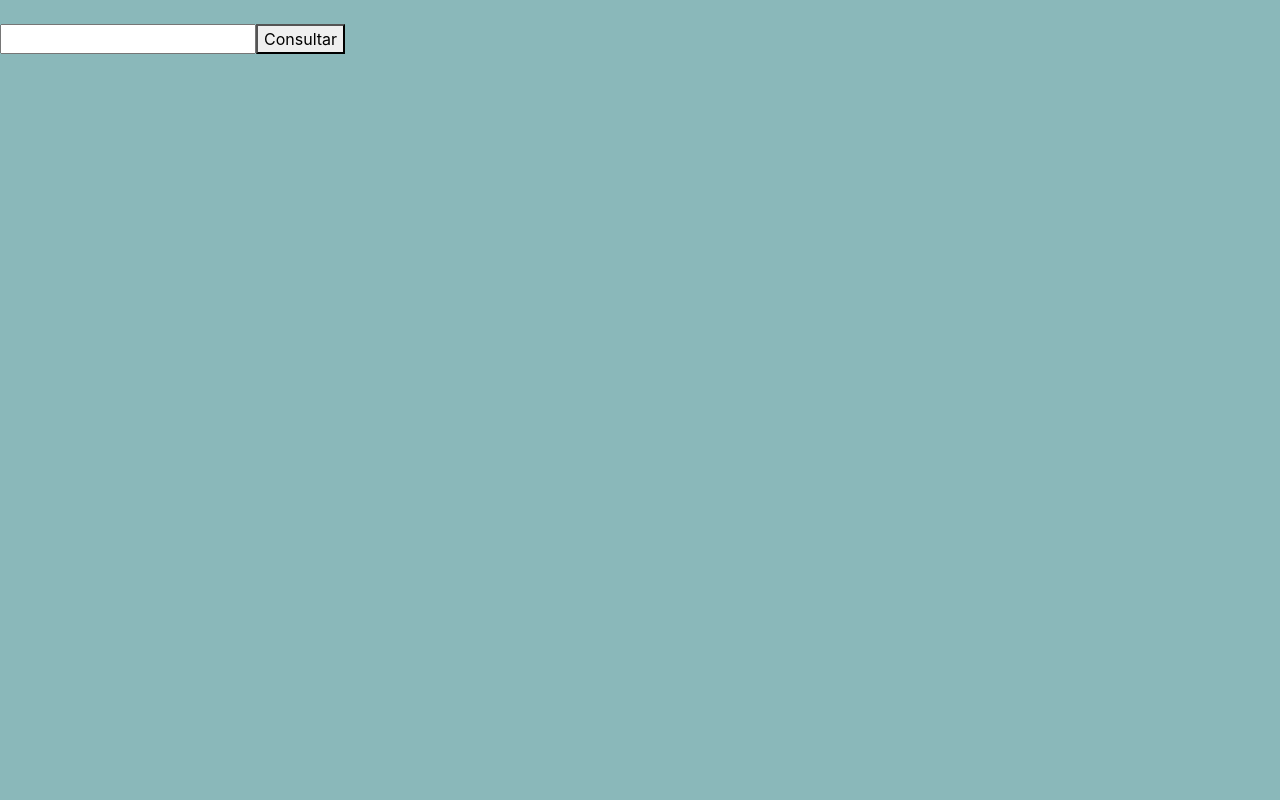
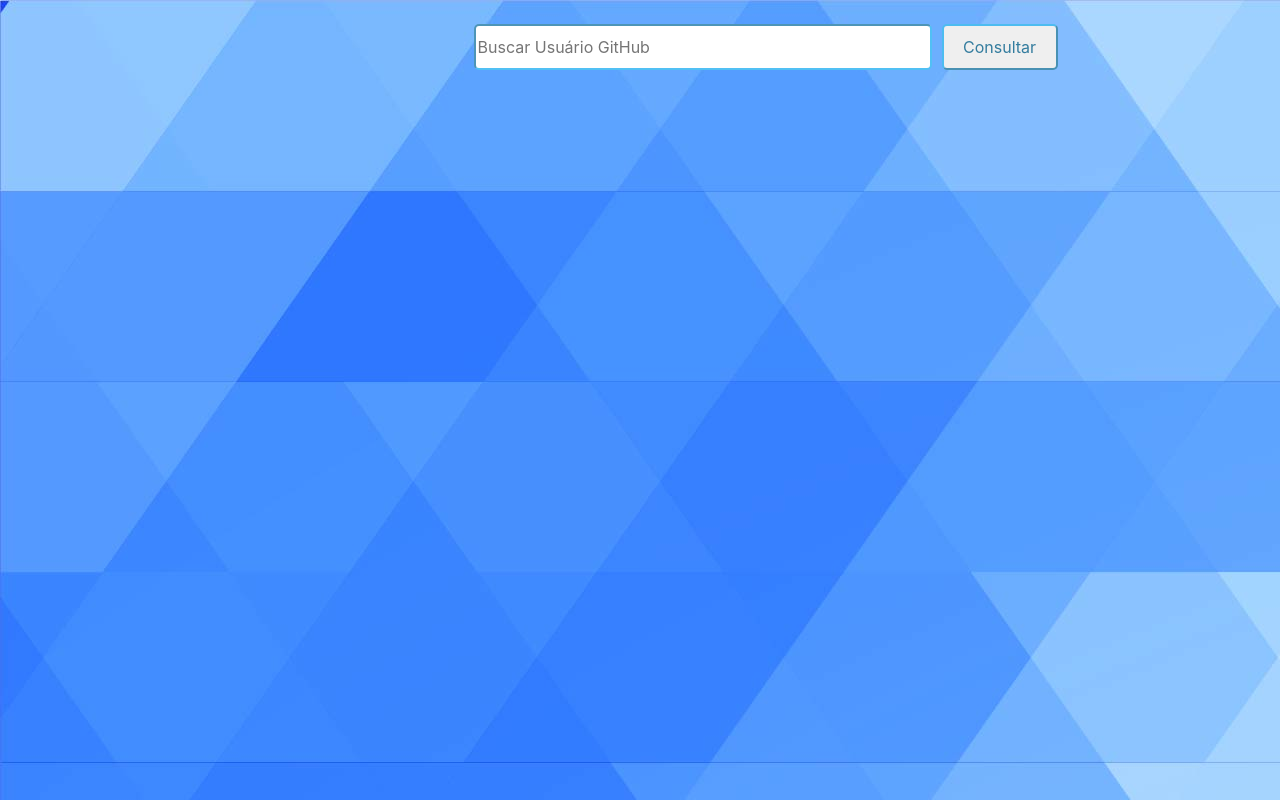
Before and after one commit to almeriinda/reactjs-github, a React (Create React App) app: page / in a window 1280 px wide. Built offline with nearby package versions, Linux system fonts and the light colour scheme.

Commit message:
Adjust Layout

```diff
--- a/src/components/ListUser.js
+++ b/src/components/ListUser.js
@@ -9,17 +9,28 @@ class ListUser extends Component {
           this.props.user.map(user =>
           <div>
             <br/>
+            <table class="centralizar">
+            <tr>
             <figure>
-                <img src={user.avatar_url}></img>
+                <img class="borderimg" src={user.avatar_url}></img>
             </figure>
+            <td>
+              <div class="marginleft">
             <p>Usuário: {user.name}</p>
             <p>Organização: {user.company}</p>
             <p>Seguidores: {user.followers}</p>
-            <p>Lozalização: {user.location}</p>
+            <p>Localização: {user.location}</p>
             <p>Quantidade de Votos: {user.following}</p>
             <p>Repositórios do usuário: {user.following}</p>
-
+            </div>
+            </td>
+            </tr>
+            </table>
+            <div class="centralizar2">
+            <h3 class="fontbold">Lista de Repositórios:</h3>
+            <br />
             <ListUserRepo user={user}/>
+            </div>
           </div>
         ));
       }else{
--- a/src/components/ListUserRepo.js
+++ b/src/components/ListUserRepo.js
@@ -19,10 +19,9 @@ function ListUserRepo(props) {
 
 
   return (
-    <div>
-      <h6>Lista de Repositórios</h6>
+    <div class="wrapper">
       {repos.map((repo) => (
-        <p key={repo.id}>{repo.name}</p>
+        <button class="btn_repo" key={repo.id}>{repo.name}</button>
       ))}
     </div>
   );
--- a/src/index.css
+++ b/src/index.css
@@ -5,7 +5,7 @@ body {
     sans-serif;
   -webkit-font-smoothing: antialiased;
   -moz-osx-font-smoothing: grayscale;
-  background: rgba(95, 158, 160, 0.726);
+  background-image: url(./assets/img.jpg);
 }
 
 code {
--- a/src/main/App.css
+++ b/src/main/App.css
@@ -36,3 +36,74 @@
     transform: rotate(360deg);
   }
 }
+.centralizar {
+  margin-left: 30%;
+  font-weight: bold;
+  font-family: monospace;
+}
+.centralizasearch {
+  margin-left: 37%;
+}
+input{
+  height: 40px;
+  width: 450px;
+  border-radius: 5px;
+  font-size: 12pt;
+  box-sizing: content-box;
+  border-color: rgba(16, 169, 240, 0.726);
+}
+.btnleft {
+  height: 40px;
+  width: 100px;
+  border-radius: 5px;
+  font-size: 12pt;
+  box-sizing: content-box;
+  border-color: rgba(16, 169, 240, 0.726);
+  margin-left: 10px;
+  color: rgb(51, 124, 158);
+}
+.centralizar2 {
+  text-align: center;
+  padding-top: 50px;
+  background-color: rgba(255, 255, 255, 0.63);
+  width: 842px;
+  margin-left: 30%;
+  border-radius: 5px;
+  padding-bottom: 10px;
+  font-family: monospace;
+}
+.marginleft {
+  padding-left: 60px;
+  background-color: rgba(49, 125, 238, 0.411);
+  width: 380px;
+  padding-bottom: 99px;
+  padding-top: 99px;
+  border-radius: 5px;
+  height: 435px;
+  width: 420px;
+}
+.borderimg {
+  border-radius: 5px;
+  margin-top: 15px;
+  height: 435px;
+  width: 420px;
+}
+.wrapper {
+  display: grid;
+  grid-template-columns: repeat(3, 1fr);
+  gap: 10px;
+  grid-auto-rows: 100px;
+}
+.fontbold {
+  font-weight: bold;
+  font-family: monospace;
+}
+.btn_repo {
+  border-radius: 30px;
+  height: 50px;
+  width: 200px;
+  font-size: 12pt;
+  box-sizing: content-box;
+  margin-left: 25px;
+  background-color: rgba(16, 169, 240, 0.726);
+}
--- a/src/main/App.js
+++ b/src/main/App.js
@@ -32,8 +32,8 @@ class App extends Component {
     return  (
       <div>
         <br/>
-        <input type="text" value={this.state.searchQuery} onChange={this.handleInputChanged.bind(this)}/>
-        <button onClick={this.handleButtonClicked.bind(this)}>
+        <input class="centralizasearch" type="text" placeholder="Buscar Usuário GitHub" value={this.state.searchQuery} onChange={this.handleInputChanged.bind(this)}/>
+        <button class="btnleft" onClick={this.handleButtonClicked.bind(this)}>
           Consultar
         </button>
 
```
Also changed, not shown: src/assets/img.jpg (added).
